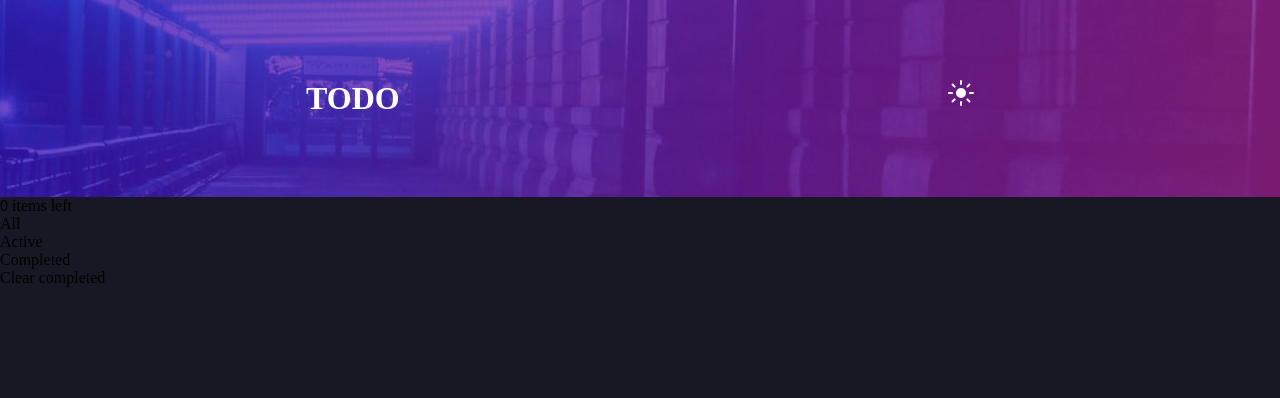
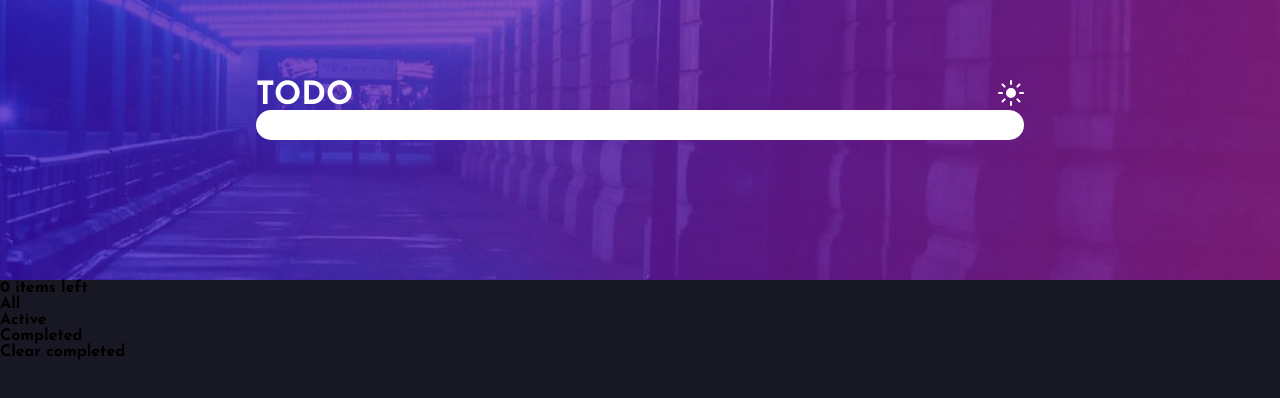
Before and after one commit to VishnuKrishnathu/TODO-app, a plain HTML site: page index.html in a window 1280 px wide. Drawn offline with Linux system fonts and the light colour scheme.

Commit message:
modified

```diff
--- a/index.html
+++ b/index.html
@@ -7,10 +7,17 @@
     <title>To-do app</title>
 </head>
 <body>
-    <header><h1>TODO</h1>
-        <div class="theme"><svg xmlns="http://www.w3.org/2000/svg" width="26" height="26"><path fill="#FFF" fill-rule="evenodd" d="M13 21a1 1 0 011 1v3a1 1 0 11-2 0v-3a1 1 0 011-1zm-5.657-2.343a1 1 0 010 1.414l-2.121 2.121a1 1 0 01-1.414-1.414l2.12-2.121a1 1 0 011.415 0zm12.728 0l2.121 2.121a1 1 0 01-1.414 1.414l-2.121-2.12a1 1 0 011.414-1.415zM13 8a5 5 0 110 10 5 5 0 010-10zm12 4a1 1 0 110 2h-3a1 1 0 110-2h3zM4 12a1 1 0 110 2H1a1 1 0 110-2h3zm18.192-8.192a1 1 0 010 1.414l-2.12 2.121a1 1 0 01-1.415-1.414l2.121-2.121a1 1 0 011.414 0zm-16.97 0l2.121 2.12A1 1 0 015.93 7.344L3.808 5.222a1 1 0 011.414-1.414zM13 0a1 1 0 011 1v3a1 1 0 11-2 0V1a1 1 0 011-1z"/></svg></div>
-    </header>
-    <div class="search"></div>
+    <div class="image"></div>
+    <main>
+        <div id="todo">
+            <h1>TODO</h1>
+            <div class="theme"><svg xmlns="http://www.w3.org/2000/svg" width="26" height="26"><path fill="#FFF" fill-rule="evenodd" d="M13 21a1 1 0 011 1v3a1 1 0 11-2 0v-3a1 1 0 011-1zm-5.657-2.343a1 1 0 010 1.414l-2.121 2.121a1 1 0 01-1.414-1.414l2.12-2.121a1 1 0 011.415 0zm12.728 0l2.121 2.121a1 1 0 01-1.414 1.414l-2.121-2.12a1 1 0 011.414-1.415zM13 8a5 5 0 110 10 5 5 0 010-10zm12 4a1 1 0 110 2h-3a1 1 0 110-2h3zM4 12a1 1 0 110 2H1a1 1 0 110-2h3zm18.192-8.192a1 1 0 010 1.414l-2.12 2.121a1 1 0 01-1.415-1.414l2.121-2.121a1 1 0 011.414 0zm-16.97 0l2.121 2.12A1 1 0 015.93 7.344L3.808 5.222a1 1 0 011.414-1.414zM13 0a1 1 0 011 1v3a1 1 0 11-2 0V1a1 1 0 011-1z"/></svg></div>
+        </div>
+        <div class="items_container">
+            <div class="search"></div>
+            <div id="items"></div>
+        </div>
+    </main>
     <div class="status">
         <div id="no_items"><span>0</span> items left</div>
         <div id="all">All</div>
--- a/stylesheet/style.scss
+++ b/stylesheet/style.scss
@@ -1,18 +1,42 @@
+@import url('https://fonts.googleapis.com/css2?family=Josefin+Sans:ital,wght@0,700;1,500;1,600&display=swap');
+
 *{
     border: 0px;
     margin: 0px;
     box-sizing: border-box;
+    font-family: 'Josefin Sans', sans-serif;
 }
 body{
     background-color: #181824;
-}
-header{
-    display: flex;
-    justify-content: space-around;
-    padding: 5em 2em;
-    background-image:url(../images/bg-desktop-dark.jpg) ;
-    background-size: cover;
-    h1{
-        color: white;
+    .image{
+        background-image: url(../images/bg-desktop-dark.jpg);
+        background-size: cover;
+        height: 35vh;
+    }
+    main{
+        position: absolute;
+        top: 10vh;
+        display: grid;
+        grid-template-columns: 20vw 30vw 30vw 20vw;
+        grid-template-rows: repeat(4, 30px);
+        #todo{
+            //transform: translate(-50%,0);
+            grid-column: 2/4;
+            display: flex;
+            justify-content: space-between;
+            h1{
+                font-family: 'Josefin Sans', sans-serif;
+                color: white;
+            }
+        }
     }
 }
+.items_container{
+    grid-column: 2/4;
+    grid-row: 2/3;
+    background-color: white;
+    border-radius: 99px;
+    .search{
+        padding-top: 30px;
+    }
+}
```
Also changed, not shown: stylesheet/style.css, 1 other file.
